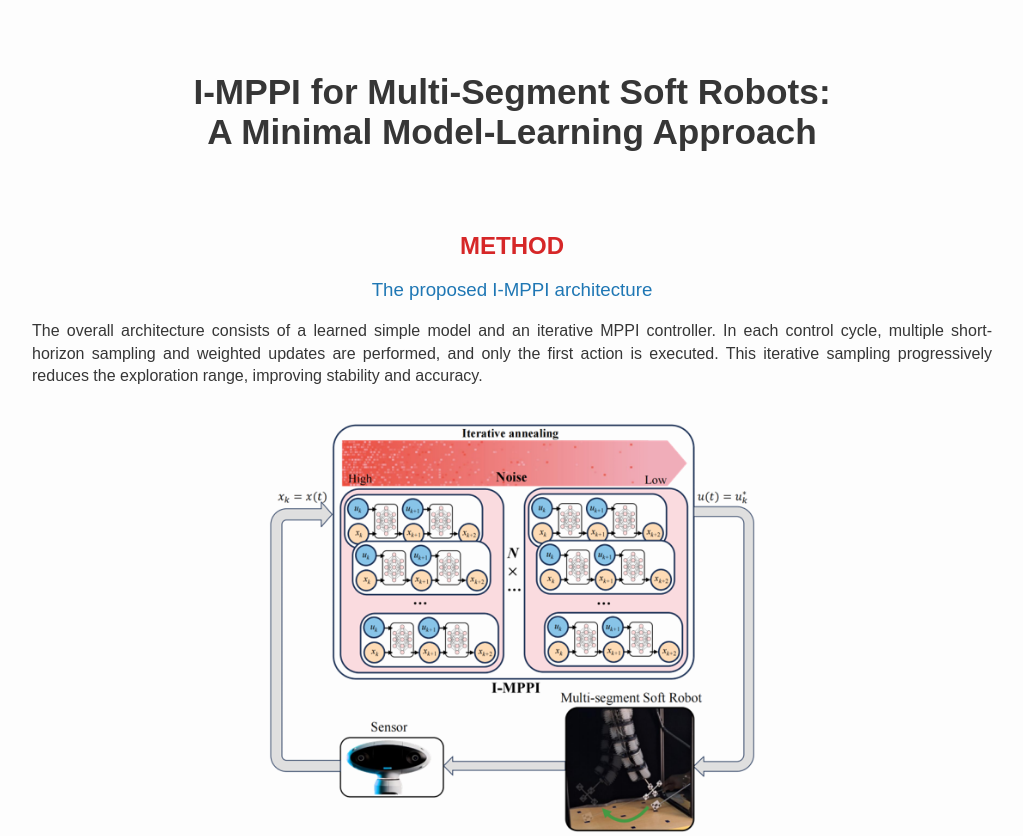
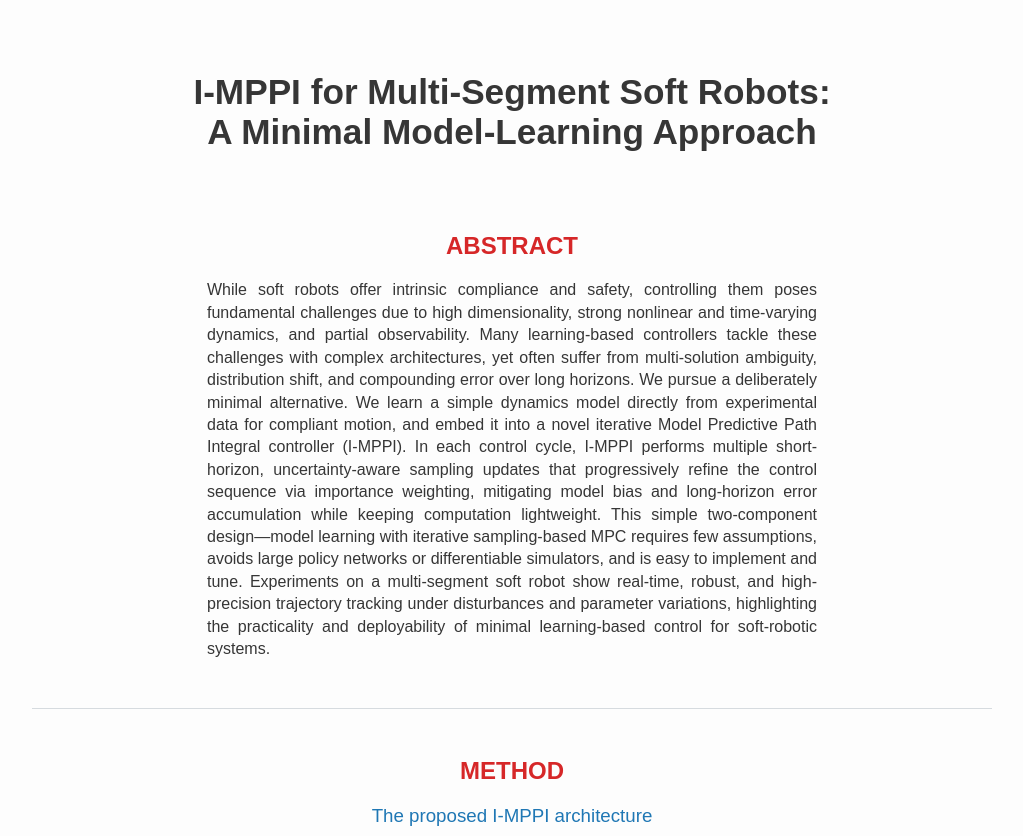
Before and after one commit to icra25-blind/icra25-blind, a plain HTML site: page index.html in a window 1280 px wide. Shown: the top 836 px of the page, without its empty margins (128-1151 px from the left). Drawn offline with nearby package versions, Linux system fonts and the light colour scheme; some packages are replaced by stand-ins of ours; a web font is replaced by a local one.

Commit message:
Update index.html

```diff
--- a/index.html
+++ b/index.html
@@ -27,7 +27,17 @@
   </h1>
 </div>
 
+
+
+
 <div class="content">
+
+  <h2>ABSTRACT</h2>
+  <p class="abstract">
+    While soft robots offer intrinsic compliance and safety, controlling them poses fundamental challenges due to high dimensionality, strong nonlinear and time-varying dynamics, and partial observability. Many learning-based controllers tackle these challenges with complex architectures, yet often suffer from multi-solution ambiguity, distribution shift, and compounding error over long horizons. We pursue a deliberately minimal alternative. We learn a simple dynamics model directly from experimental data for compliant motion, and embed it into a novel iterative Model Predictive Path Integral controller (I-MPPI). In each control cycle, I-MPPI performs multiple short-horizon, uncertainty-aware sampling updates that progressively refine the control sequence via importance weighting, mitigating model bias and long-horizon error accumulation while keeping computation lightweight. This simple two-component design—model learning with iterative sampling-based MPC requires few assumptions, avoids large policy networks or differentiable simulators, and is easy to implement and tune. Experiments on a multi-segment soft robot show real-time, robust, and high-precision trajectory tracking under disturbances and parameter variations, highlighting the practicality and deployability of minimal learning-based control for soft-robotic systems.
+  </p>
+  <div class="hr"></div>
+
 
   <h2>METHOD</h2>
 
```
